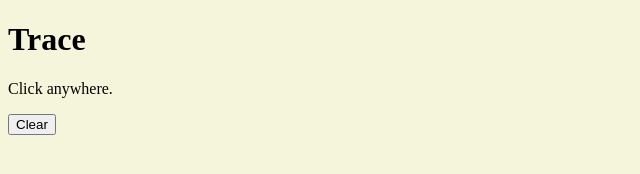
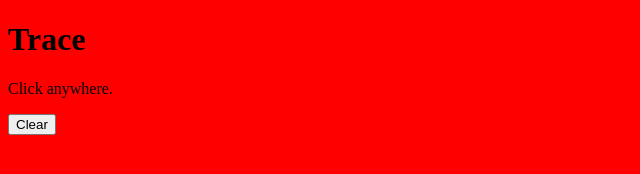
Before and after one commit to sadomohamed/ModuleAssignment09, a plain HTML site: page index.html in a window 1280 px wide. Shown: the whole page, without its empty margins (0-640 px from the left). Drawn offline with Linux system fonts and the light colour scheme.

Commit message:
Update index.css

```diff
--- a/index.css
+++ b/index.css
@@ -1,8 +1,8 @@
  body {
     height: 200px;
-    background: beige;
-  }
-  .dot {
+    background: red;
+  } triangle
+  . {
     height: 8px; width: 8px;
     border-radius: 4px; /* rounds corners */
     background: blue;
```
